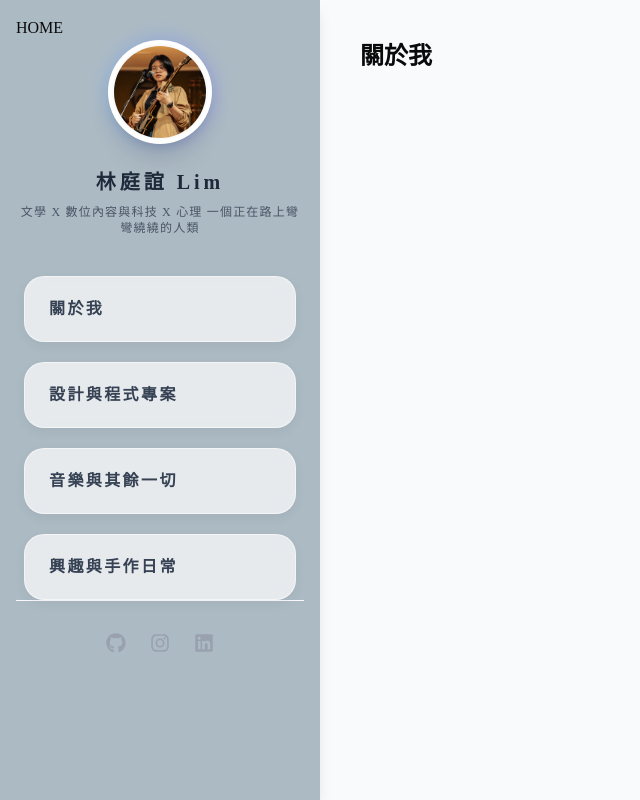
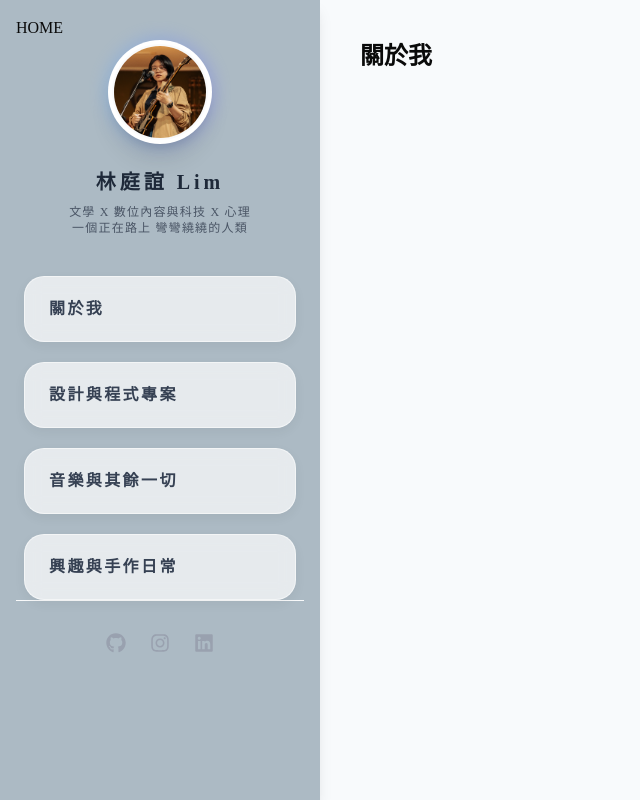
Before and after one commit to yeelin1128/1142_Web113101084_Hw1, a Next.js app: page /about in a window 1280 px wide. Shown: the whole page, without its empty margins (0-640 px from the left). Built offline with nearby package versions, Linux system fonts and the light colour scheme.

Commit message:
feat: 55

```diff
--- a/component/Menu.tsx
+++ b/component/Menu.tsx
@@ -30,9 +30,9 @@ export default function Menu() {
       <div className="text-center mb-10">
         <h2 className="text-xl font-bold tracking-[0.2em] text-gray-800 mb-2">林庭誼 Lim</h2>
         <p className="text-xs text-gray-600 tracking-widest uppercase">
-          文學 x 數位內容與科技 x 心理
-          一個正在路上彎彎繞繞的人類
-          </p>
+          文學 x 數位內容與科技 x 心理 </p>
+          <p className="text-xs text-gray-600 tracking-widest uppercase">
+          一個正在路上 彎彎繞繞的人類 </p>
       </div>
 
       {/* 3. 選項欄位（強化浮動與間距設計） */}
```
